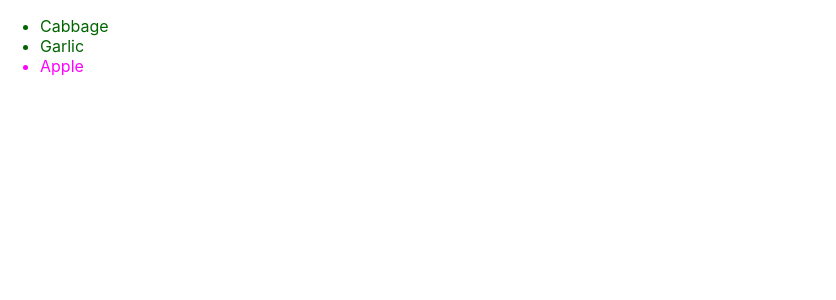
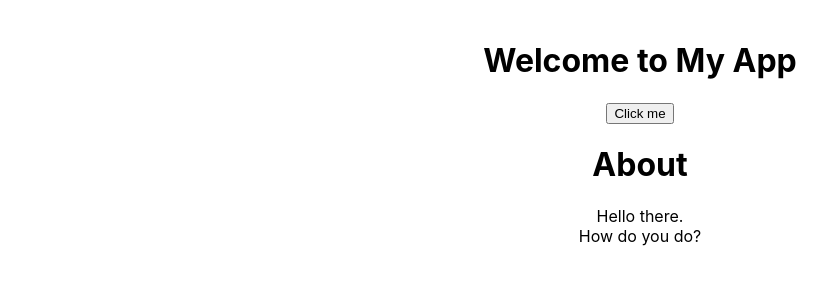
Before and after one commit to ovirto/React-QuickStart, a React (Create React App) app: page / in a window 1280 px wide. Shown: the top 300 px of the page, without its empty margins (0-836 px from the left). Built offline with nearby package versions, Linux system fonts and the light colour scheme.

Commit message:
Responding to events

```diff
--- a/src/App.tsx
+++ b/src/App.tsx
@@ -14,9 +14,13 @@ const user = {
 
 // Creating and nesting components
 function MyButton() {
+    // Responding to events
+    function handleClick() {
+        alert('You cliked me!');
+    }
     return (
-        <button>
-            I'm a button
+        <button onClick={handleClick}>
+            Click me
         </button>
     );
 }
@@ -46,7 +50,8 @@ function App() {
 
 
 
-//export default App;
+export default App;
+
 
 
 /*
@@ -70,6 +75,9 @@ export default function Profile() {
 
  */
 
+
+
+/*
 // Rendering Lists
 const products = [
     { title: 'Cabbage', isFruit: false, id: 1 },
@@ -93,3 +101,5 @@ export default function ShoppingList() {
         <ul>{listItems}</ul>
     );
 }
+
+ */
```
